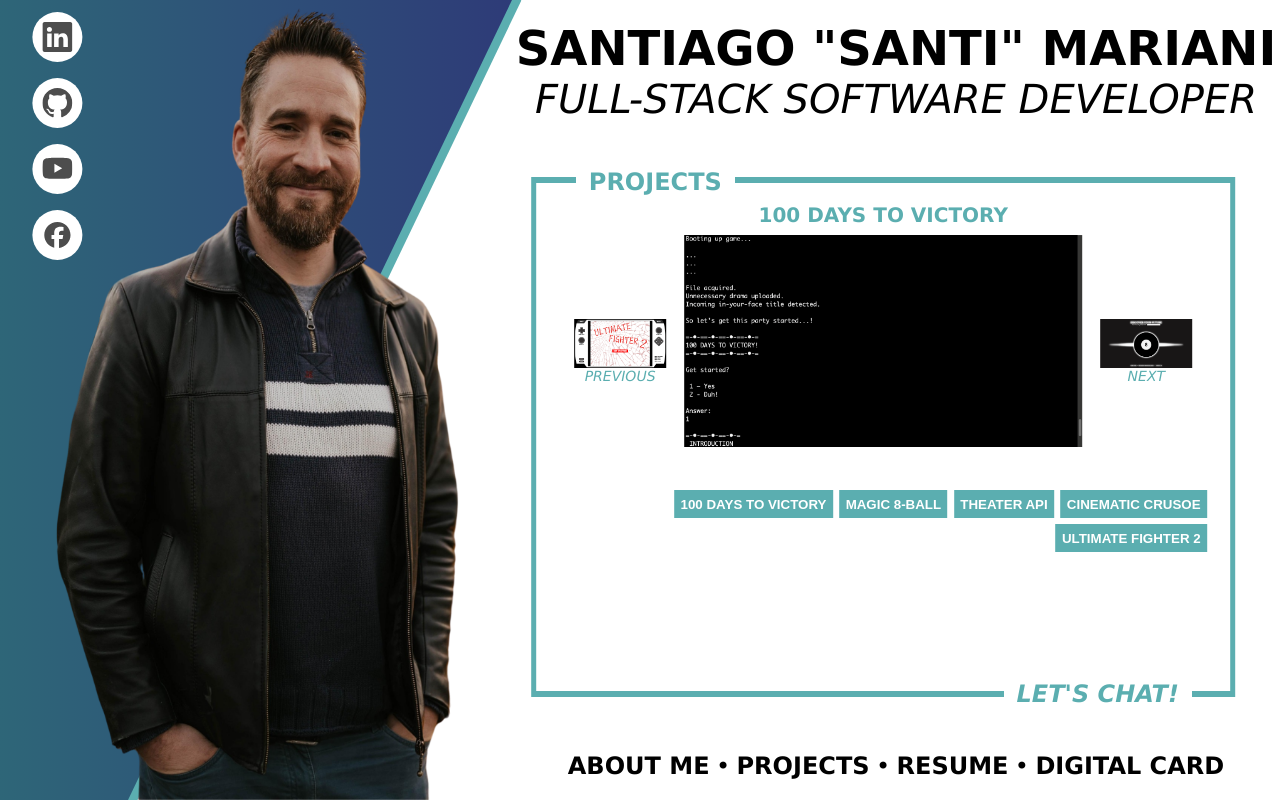
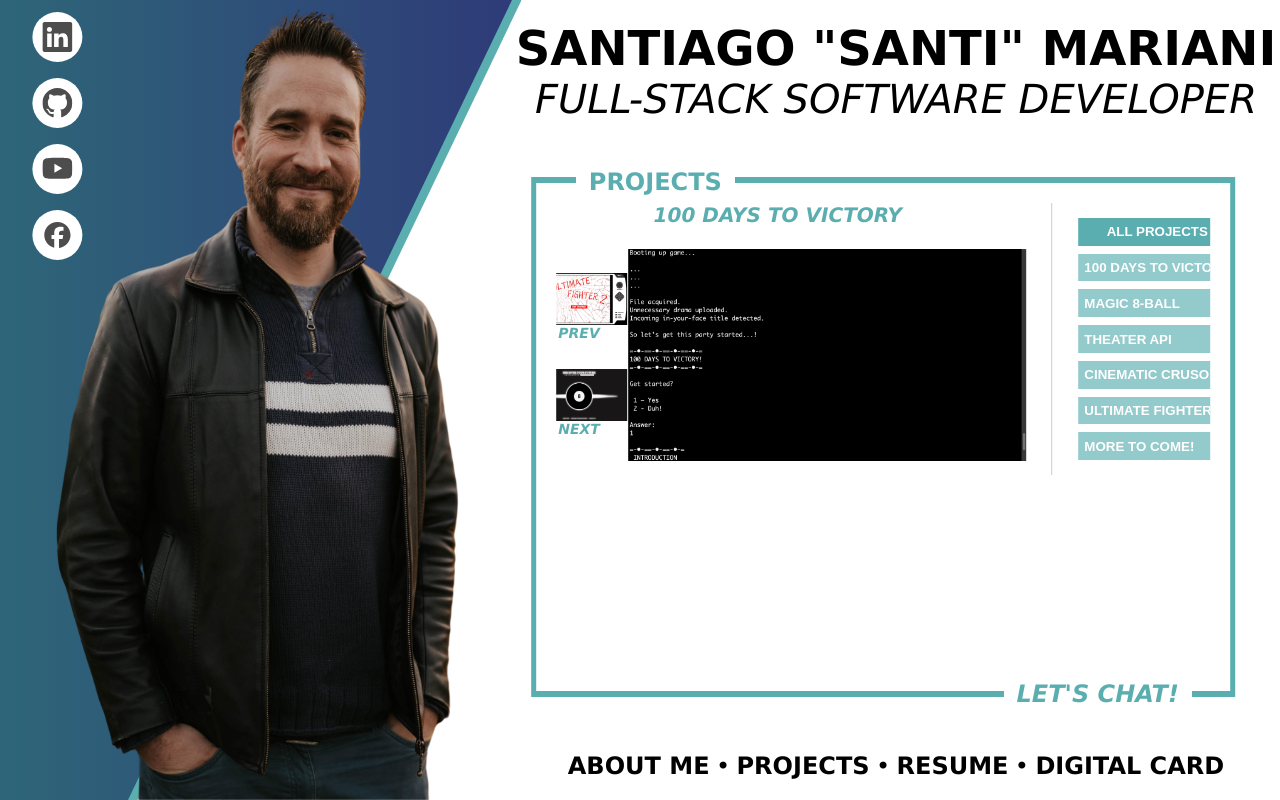
Before and after one commit to santimariani/portfolio, a React (Vite) app: page /projects in a window 1280 px wide. Built offline with nearby package versions, Linux system fonts and the light colour scheme.

Commit message:
working carouselFormatC

```diff
--- a/src/CSS/ContentArea.css
+++ b/src/CSS/ContentArea.css
@@ -67,7 +67,7 @@ header {
 }
 
 #contactButton a:hover {
-  color: #007BFF; /* Optional: Change link color on hover */
+  color: rgb(46, 59, 120); /* Optional: Change link color on hover */
 }
 
 #digitalCard {
--- a/src/CSS/Projects.css
+++ b/src/CSS/Projects.css
@@ -1,107 +1,114 @@
 #projectsGrid {
   display: flex;
-  flex-direction: column;
-  align-items: center;
+  flex-direction: row;
+  justify-content: center;
   overflow: hidden;
 }
 
-#projectsGrid p {
-  width: auto;
+#projectsGrid .project-title {
+  width: 100%;
+  text-align: center;
   color: rgb(91, 174, 176);
-  padding-bottom: 1vh;
   text-transform: uppercase;
   font-weight: bold;
-  transition: transform 0.3s ease;
+  margin-bottom: 1vh;
+  font-style: italic;
 }
 
-#projectNavigation {
-  width: 100%;
+#projectContainer {
   display: flex;
+  flex-direction: column;
+  width: 90%;
+  padding-right: 2vw;
+  border-right: 1px solid #ccc;
+}
+
+#projectContent {
+  display: flex;
+  flex-direction: row;
   justify-content: space-between;
   align-items: center;
 }
 
-#projectNavigation .square {
-  margin-top: 1.4vh;
-  margin-bottom: 2.8vh;
-  margin-left: 1.4vw;
-  margin-right: 1.4vw;
-  box-sizing: border-box;
+#leftColumn {
+  display: flex;
+  flex-direction: column;
+  align-items: center;
+  justify-content: center;
+  width: 20%;
+}
+
+#leftColumn .square {
+  width: 12vh;
+  height: 12vh;
   display: flex;
   flex-direction: column;
   justify-content: center;
   align-items: center;
-  width: 15vh;
-  height: 15vh;
   cursor: pointer;
-  transition: transform 0.3s ease-in-out;
 }
 
-#projectNavigation .square img {
+#leftColumn .square img {
   max-width: 100%;
   max-height: 100%;
   object-fit: cover;
 }
 
-#projectNavigation .square p {
-  color: black;
+#leftColumn .square p {
+  color: rgb(91, 174, 176);
   text-transform: uppercase;
-  font-weight: normal;
+  font-weight: bold;
   font-size: 1.75vh;
   font-style: italic;
-  color: rgb(91, 174, 176);
 }
 
-#projectDisplay {
-  width: 65vh;
-  height: 31.5vh;
-  box-sizing: border-box;
-  box-shadow: 5px;
-  transition: transform 0.3s ease;
+#mainImage {
+  width: 50vh;
+  height: 30vh;
+  display: flex;
+  justify-content: center;
+  align-items: center;
 }
 
-#projectDisplay img {
+#mainImage img {
   max-width: 100%;
   max-height: 100%;
   object-fit: cover;
+  transition: transform 0.3s ease;
+
 }
 
-.grow {
+#mainImage:hover img {
   transform: scale(1.1);
 }
 
-.shrink {
-  transform: scale(0.9);
+#buttonsColumn {
+  width: 30%;
+  display: flex;
+  flex-direction: column;
+  align-items: flex-start;
+  justify-content: center;
+  padding-left: 2vw;
 }
 
-#projectButtonsArea {
-  display: flex;
-  justify-content: center;
-  gap: 1vh;
-  padding-top: 2vh;
-  display: flex;
-  flex-direction: column;
-  justify-content: flex-start;
-  align-items: flex-end;
-  height: 100%;
+#buttonsColumn .projectButton, .projectButtonOutliers {
+
+  width: 100%;
+  text-align: left;
+  font-weight: bold;
+  background-color: rgba(91, 175, 176, 0.654);
+  color: #fff;
+  padding: 0.5vw 0.5vw;
+  margin: 0.5vh 0;
+  white-space: nowrap;
+  cursor: pointer;
+  border: none;
+  text-transform: uppercase;
 }
 
-.projectButton {
-  font-weight: bold;
+#buttonsColumn .projectButtonOutliers {
+  width: 100%;
   background-color: rgb(91, 174, 176);
-  color: #fff;
-  padding: 0.5vw 0.5vw;
-  white-space: nowrap;
-  cursor: pointer;
-  margin: 0.25vw;
-  text-transform: uppercase;
-  border: none;
-  min-width: 7vw;
+  text-align: center;
+
 }
-
-#projectDescription {
-  display: flex;
-  justify-content: center;
-  align-items: center;
-  padding-top: 1.8vh;
-}
--- a/src/Routes/Projects.jsx
+++ b/src/Routes/Projects.jsx
@@ -3,18 +3,10 @@ import "../CSS/Projects.css";
 
 // Define each image component
 const HundredDays = () => <img src="/100Days.png" alt="Python RPG Project" />;
-
 const MagicEight = () => <img src="/magic8.png" alt="Magic 8-Ball Project" />;
-
 const Theater = () => <img src="/theater.png" alt="Theater API Project" />;
-
-const RobinsonCrusoe = () => (
-  <img src="/robinsonCrusoe.png" alt="Robinson Crusoe Project" />
-);
-
-const UltimateFighter = () => (
-  <img src="/ultimateFighters2.png" alt="JS Video Game Project" />
-);
+const RobinsonCrusoe = () => <img src="/robinsonCrusoe.png" alt="Robinson Crusoe Project" />;
+const UltimateFighter = () => <img src="/ultimateFighters2.png" alt="JS Video Game Project" />;
 
 // Create an array of components with keys
 const ProjectsArray = [
@@ -30,7 +22,6 @@ const Projects = () => {
   const [prevProjectKey, setPrevProjectKey] = useState("ultimateFighter");
   const [nextProjectKey, setNextProjectKey] = useState("magicEight");
   const [boxTitle, setBoxTitle] = useState("100 DAYS TO VICTORY");
-  const [hovering, setHovering] = useState(false);
 
   useEffect(() => {
     switch (currentProjectKey) {
@@ -77,35 +68,37 @@ const Projects = () => {
 
   return (
     <div id="projectsGrid">
-      <p className={hovering ? "shrink" : ""}>{boxTitle}</p>
-      <div id="projectNavigation">
+      <div id="projectContainer">
+        <p className="project-title">{boxTitle}</p>
+        <div id="projectContent">
+          <div id="leftColumn">
             <div
-          className={`square ${hovering ? 'shrink' : ''}`}
+              className="square"
               onClick={() => setCurrentProjectKey(prevProjectKey)}
             >
               {prevProjectComponent}
-          <p>Previous</p>
+              <p>Prev</p>
             </div>
             <div
-          id="projectDisplay"
-          onMouseEnter={() => setHovering(true)}
-          onMouseLeave={() => setHovering(false)}
-          className={hovering ? 'grow' : ''}
-        >
-          {
-            ProjectsArray.find((project) => project.key === currentProjectKey)
-              .component
-          }
-        </div>
-        <div
-          className={`square ${hovering ? 'shrink' : ''}`}
+              className="square"
               onClick={() => setCurrentProjectKey(nextProjectKey)}
             >
               {nextProjectComponent}
               <p>Next</p>
             </div>
           </div>
-      <div id="projectButtons">
+          <div id="mainImage">
+            {
+              ProjectsArray.find((project) => project.key === currentProjectKey)
+                .component
+            }
+          </div>
+        </div>
+      </div>
+      <div id="buttonsColumn">
+      <button className="projectButtonOutliers" onClick={() => setCurrentProjectKey("hundredDays")}>
+          ALL PROJECTS
+        </button>
         <button className="projectButton" onClick={() => setCurrentProjectKey("hundredDays")}>
           100 Days to Victory
         </button>
@@ -121,6 +114,9 @@ const Projects = () => {
         <button className="projectButton" onClick={() => setCurrentProjectKey("ultimateFighter")}>
           Ultimate Fighter 2
         </button>
+        <button className="projectButton" onClick={() => setCurrentProjectKey("ultimateFighter")}>
+          More to come!
+        </button>
       </div>
     </div>
   );
```
Lines whose indentation alone changed are shown as unchanged.
